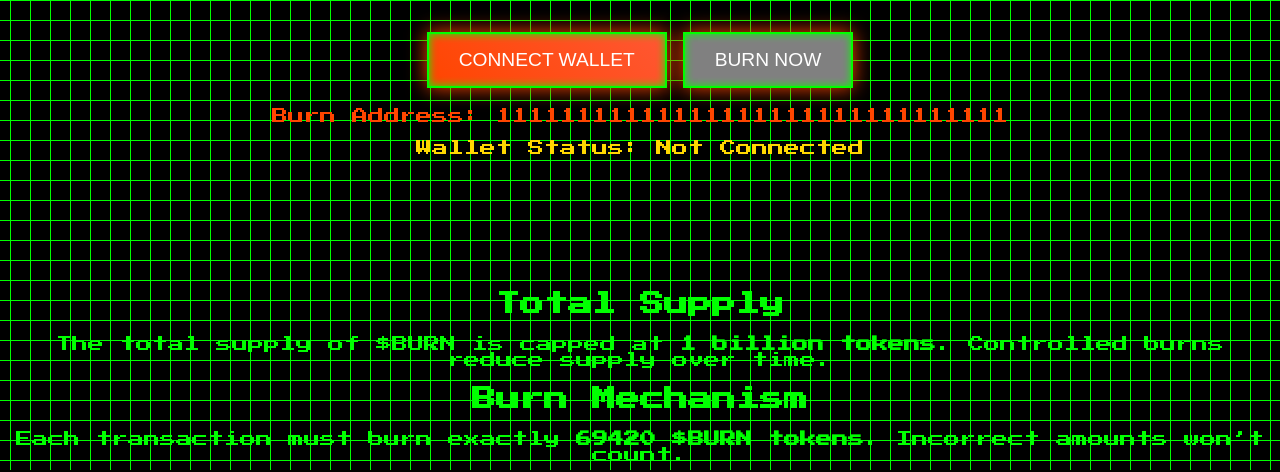
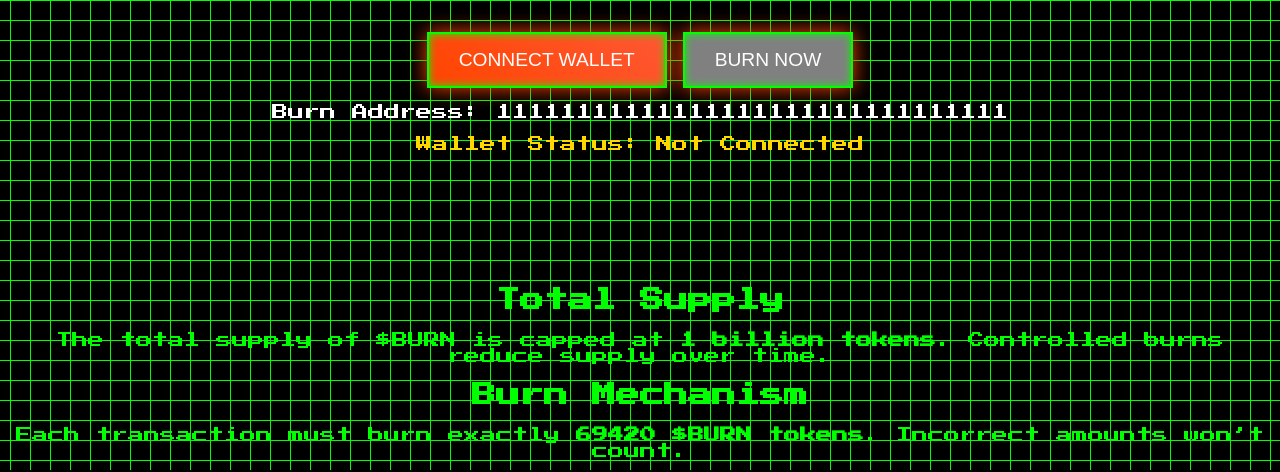
Before and after one commit to BurnCodeLab/BURN-TOKEN-page, a plain HTML site: page index.html in a window 1280 px wide. Shown: the part 330-802 px from the top of the page. Drawn offline with Linux system fonts and the light colour scheme.

Commit message:
Update styles.css

```diff
--- a/styles.css
+++ b/styles.css
@@ -77,12 +77,6 @@ body {
   cursor: not-allowed;
 }
 
-.hero .burn-address {
-  margin-top: 20px;
-  font-size: 1em;
-  color: #FF4500;
-}
-
 .hero .wallet-info {
   margin-top: 10px;
   color: #FFD700;
```
